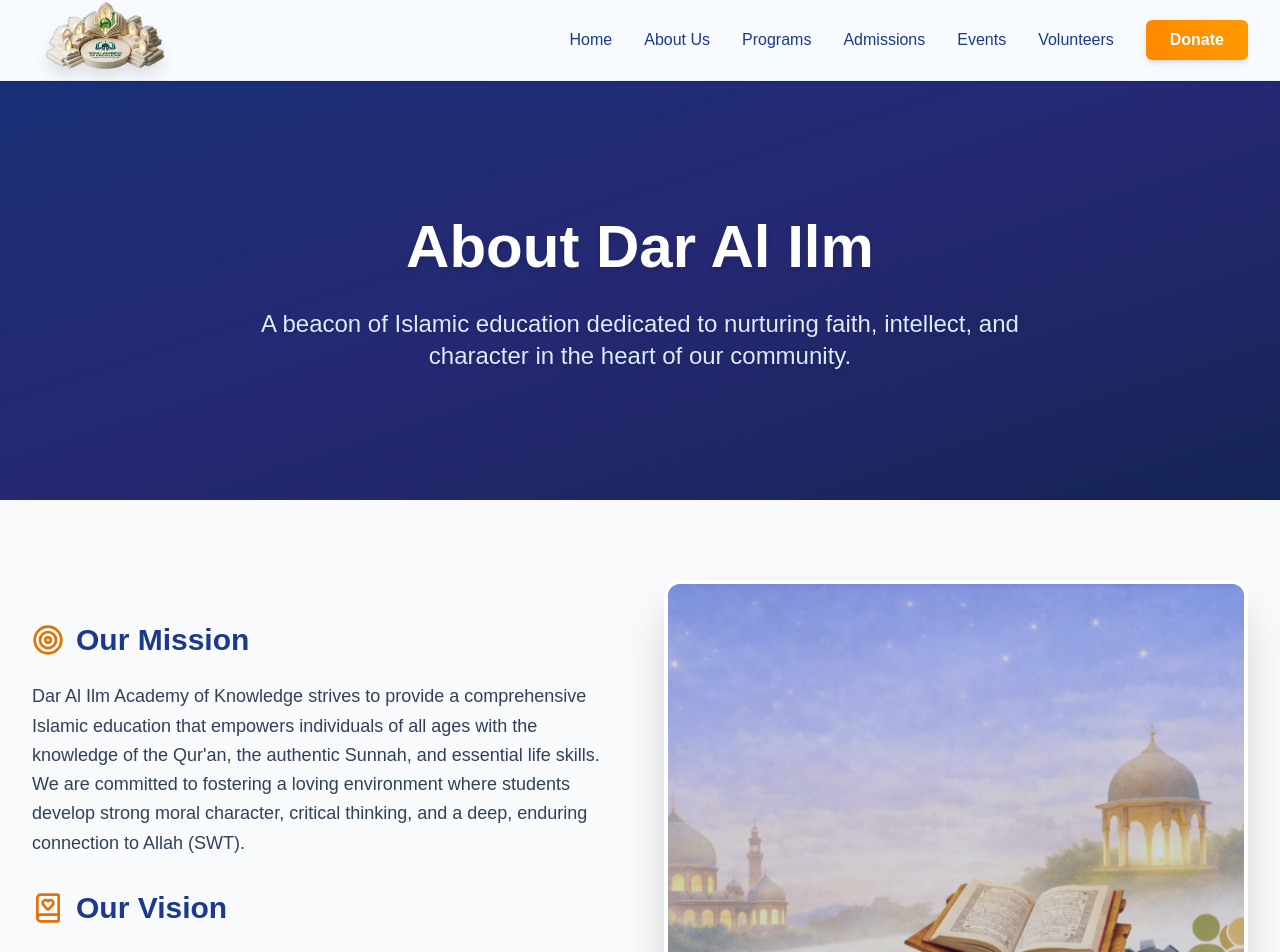
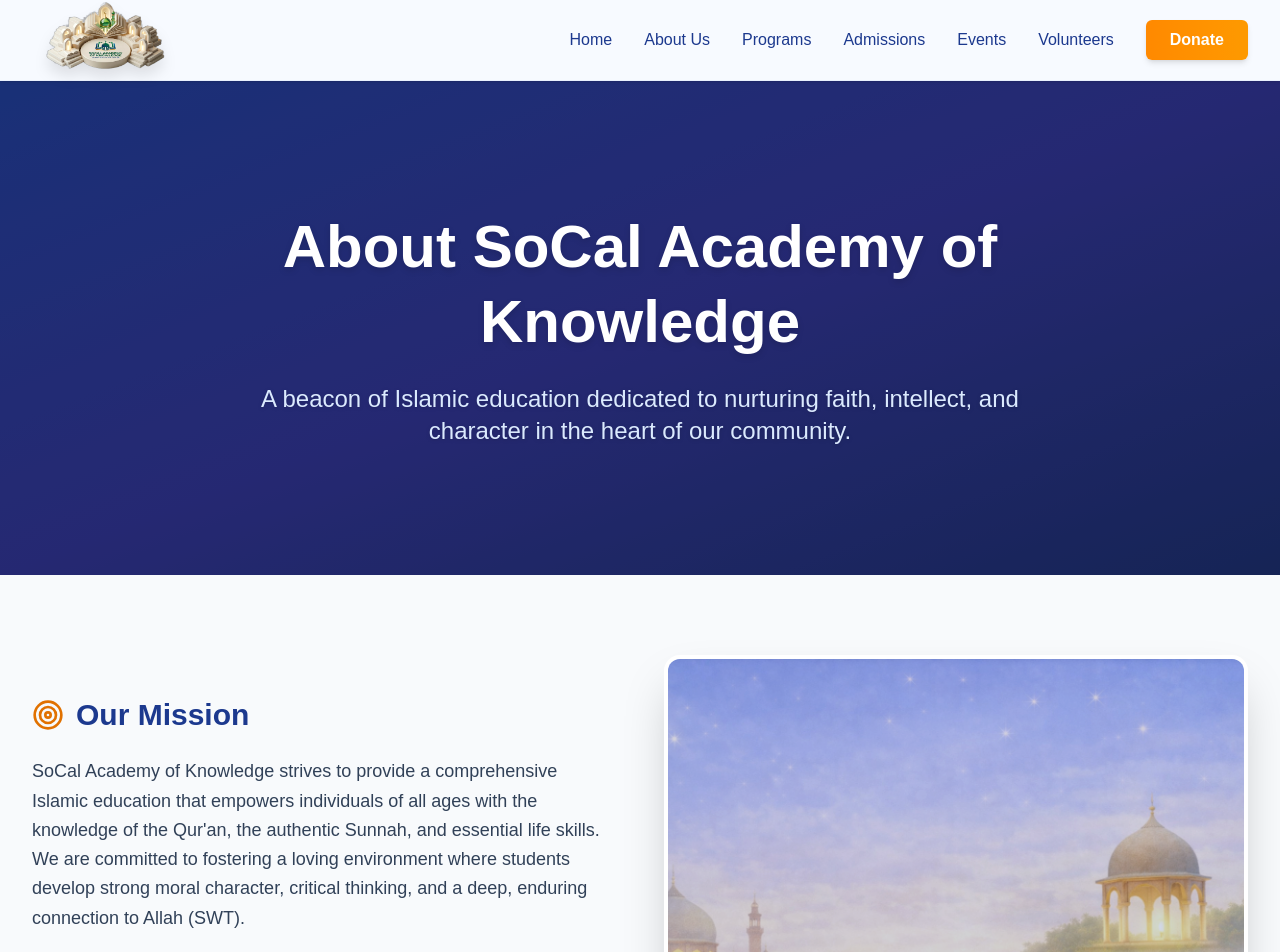
Before and after one commit to aokiqra786/daralilm-website, a Next.js app: page /about in a window 1280 px wide. Shown: the top 952 px of the page. Built offline with nearby package versions, Linux system fonts and the light colour scheme; a web font is replaced by a local one.

Commit message:
chore: replace 'Dar al ilm' with 'SoCal Academy of Knowledge'

```diff
--- a/src/app/about/page.tsx
+++ b/src/app/about/page.tsx
@@ -11,7 +11,7 @@
         <div className="absolute inset-0 bg-blue-950/40 z-0" />
         <div className="relative z-10 max-w-5xl mx-auto px-4 sm:px-6 lg:px-8 text-center">
           <h1 className="text-3xl sm:text-5xl md:text-6xl font-playfair font-bold text-white leading-tight mb-6 drop-shadow-md">
-            About Dar Al Ilm
+            About SoCal Academy of Knowledge
           </h1>
           <p className="text-xl md:text-2xl text-blue-100 font-light drop-shadow max-w-3xl mx-auto">
             A beacon of Islamic education dedicated to nurturing faith, intellect, and character in the heart of our community.
@@ -28,7 +28,7 @@
               Our Mission
             </h2>
             <p className="text-lg text-slate-700 leading-relaxed mb-8">
-              Dar Al Ilm Academy of Knowledge strives to provide a comprehensive Islamic education that empowers individuals of all ages with the knowledge of the Qur'an, the authentic Sunnah, and essential life skills. We are committed to fostering a loving environment where students develop strong moral character, critical thinking, and a deep, enduring connection to Allah (SWT).
+              SoCal Academy of Knowledge strives to provide a comprehensive Islamic education that empowers individuals of all ages with the knowledge of the Qur'an, the authentic Sunnah, and essential life skills. We are committed to fostering a loving environment where students develop strong moral character, critical thinking, and a deep, enduring connection to Allah (SWT).
             </p>
 
             <h2 className="text-3xl font-playfair font-bold text-blue-900 mb-6 flex items-center">
--- a/src/app/admissions/page.tsx
+++ b/src/app/admissions/page.tsx
@@ -147,7 +147,7 @@
                   Submit Application
                 </button>
                 <p className="text-xs text-center text-slate-500 mt-4">
-                  By submitting, you agree to Dar Al Ilm's admissions policies. We will contact you shortly after submission.
+                  By submitting, you agree to SoCal Academy of Knowledge's admissions policies. We will contact you shortly after submission.
                 </p>
               </form>
             </div>
--- a/src/app/donate/page.tsx
+++ b/src/app/donate/page.tsx
@@ -35,7 +35,7 @@
           <div>
             <h2 className="text-3xl font-playfair font-bold text-blue-900 mb-6">Invest in Sadaqah Jariyah</h2>
             <p className="text-slate-700 leading-relaxed mb-8">
-              Your generous contributions directly support the operations, expansion, and financial aid programs of Dar Al Ilm Academy. Help us continue to provide high-quality Islamic education to the next generation of Muslims.
+              Your generous contributions directly support the operations, expansion, and financial aid programs of SoCal Academy of Knowledge. Help us continue to provide high-quality Islamic education to the next generation of Muslims.
             </p>
 
             <div className="space-y-8">
--- a/src/app/events/page.tsx
+++ b/src/app/events/page.tsx
@@ -12,7 +12,7 @@
             Events & Announcements
           </h1>
           <p className="text-lg md:text-xl text-blue-100 font-light drop-shadow max-w-3xl mx-auto">
-            Stay updated with the latest happenings, academic calendars, and community events at Dar Al Ilm.
+            Stay updated with the latest happenings, academic calendars, and community events at SoCal Academy of Knowledge.
           </p>
         </div>
       </section>
--- a/src/app/layout.tsx
+++ b/src/app/layout.tsx
@@ -15,7 +15,7 @@
 });
 
 export const metadata: Metadata = {
-  title: "Dar Al Ilm - Academy of Knowledge",
+  title: "SoCal Academy of Knowledge",
   description: "Providing Quality Islamic Education for Our Community",
 };
 
--- a/src/app/page.tsx
+++ b/src/app/page.tsx
@@ -13,7 +13,7 @@
         {/* Background Image */}
         <Image
           src="/hero-bg.png"
-          alt="Dar Al Ilm Background"
+          alt="SoCal Academy of Knowledge Background"
           fill
           priority
           quality={100}
--- a/src/components/Header.tsx
+++ b/src/components/Header.tsx
@@ -17,7 +17,7 @@
               <div className="relative h-20 w-48 sm:w-64 md:w-80">
                 <Image
                   src="/new_logo.png"
-                  alt="Dar Al Ilm Logo"
+                  alt="SoCal Academy of Knowledge Logo"
                   fill
                   quality={100}
                   sizes="(max-width: 640px) 192px, (max-width: 768px) 256px, 320px"
```
